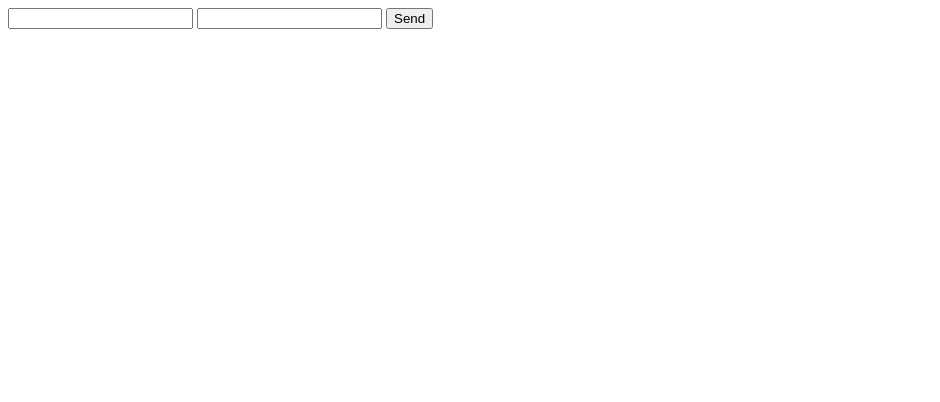
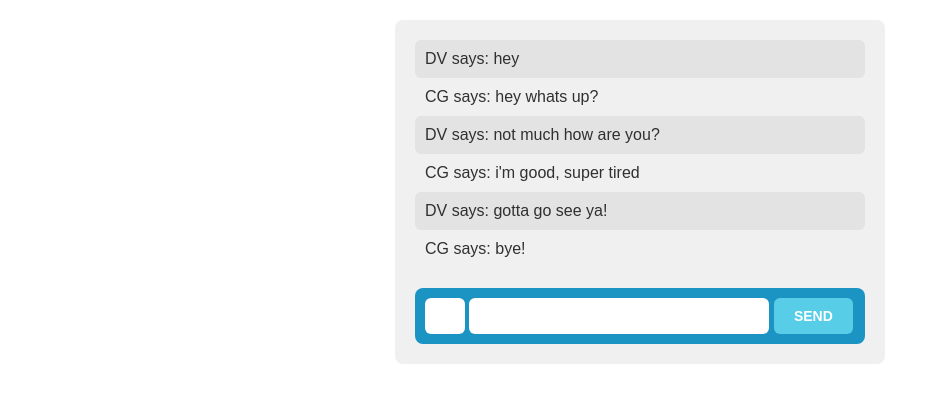
Before and after one commit to cogarvey/chat-app, a plain HTML site: page index.html in a window 1280 px wide. Shown: the whole page, without its empty margins (0-940 px from the left). Drawn offline with nearby package versions, Linux system fonts and the light colour scheme.

Commit message:
add scripts to index, jquery and js start

```diff
--- a/index.html
+++ b/index.html
@@ -1,5 +1,14 @@
+<link rel="stylesheet" href="style.css">
+
+
 <main>
   <ol id="history">
+    <li>DV says: hey</li>
+    <li>CG says: hey whats up?</li>
+    <li>DV says: not much how are you?</li>
+    <li>CG says: i'm good, super tired</li>
+    <li>DV says: gotta go see ya!</li>
+    <li>CG says: bye!</li>
   </ol>
   <form>
     <input id="initials">
@@ -7,3 +16,6 @@
     <button>Send</button>
   </form>
 </main>
+
+<script src="https://code.jquery.com/jquery-3.1.1.js"></script>
+<script src="app.js"></script>
```
